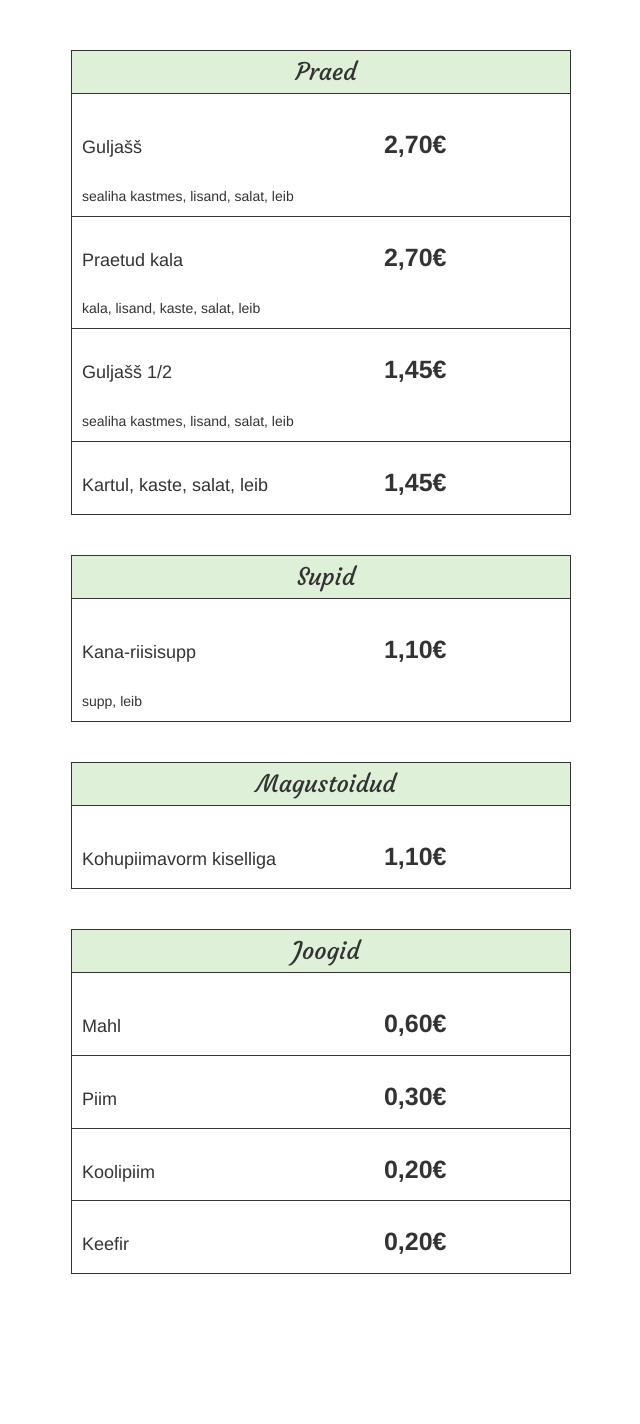
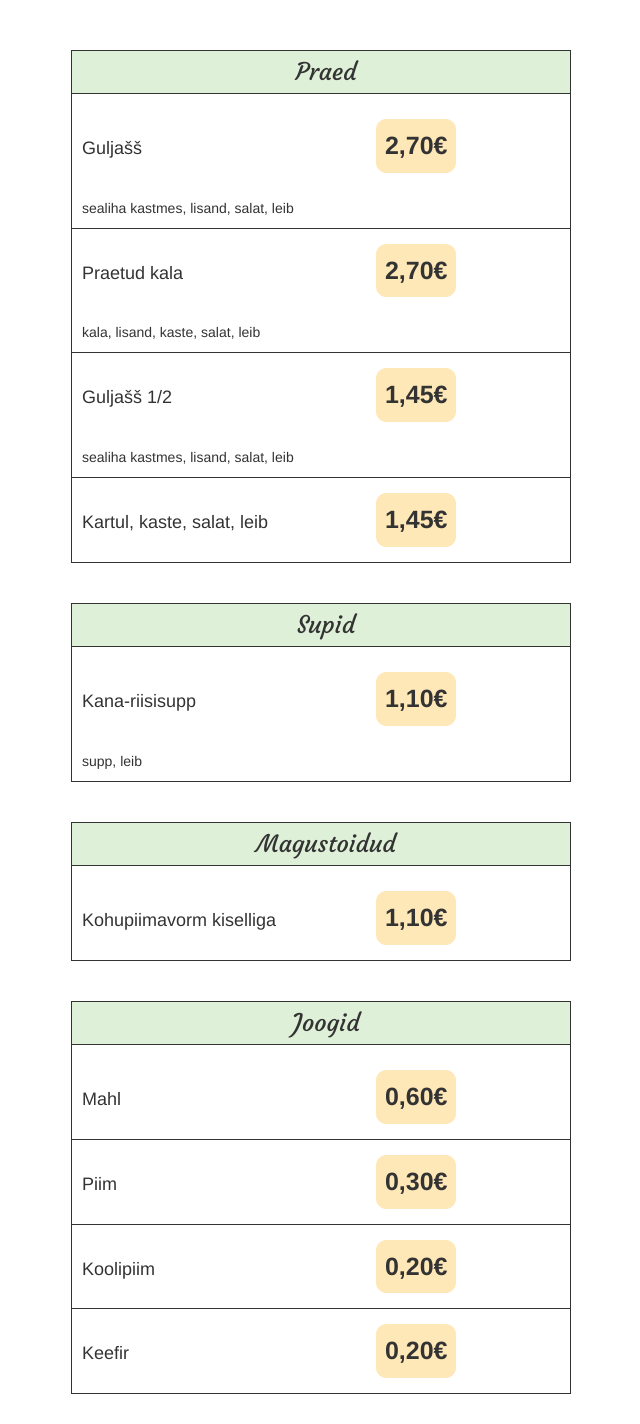
Before and after one commit to heikov123/PVK, a PHP site: page /index2.html in a window 1280 px wide. Shown: the part 70-1494 px from the top of the page, without its empty margins (319-959 px from the left). Before the commit the page ends 1344 px from the top, so only its background shows below. Run offline with PHP 8.4, Linux system fonts and the light colour scheme.

Commit message:
Disanitud koolilõuna leht

```diff
--- a/portfolio/css/style2.css
+++ b/portfolio/css/style2.css
@@ -38,7 +38,10 @@
 	padding-bottom: 8px;
 	margin-top: 15px;
 
-
+	border: 1px solid #FFE8B7;
+	background-color: #FFE8B7;
+	border-radius: 10px;
+	margin-bottom: 15px;
 }
 
 
@@ -53,6 +56,11 @@
 .guljass {
 	border-bottom: 1px solid;
 }
+
+.guljass :hover {
+	box-shadow: 0 4px 8px 0 rgba(0, 0, 0, 0.2), 0 6px 20px 0 rgba(0, 0, 0, 0.19);
+}
+
 
 .friedfish {
 	border-bottom: 1px solid;
@@ -92,6 +100,7 @@
 	border-bottom: 1px solid;
 }
 
+
 .milk {
 	border-bottom: 1px solid;
 }
```
